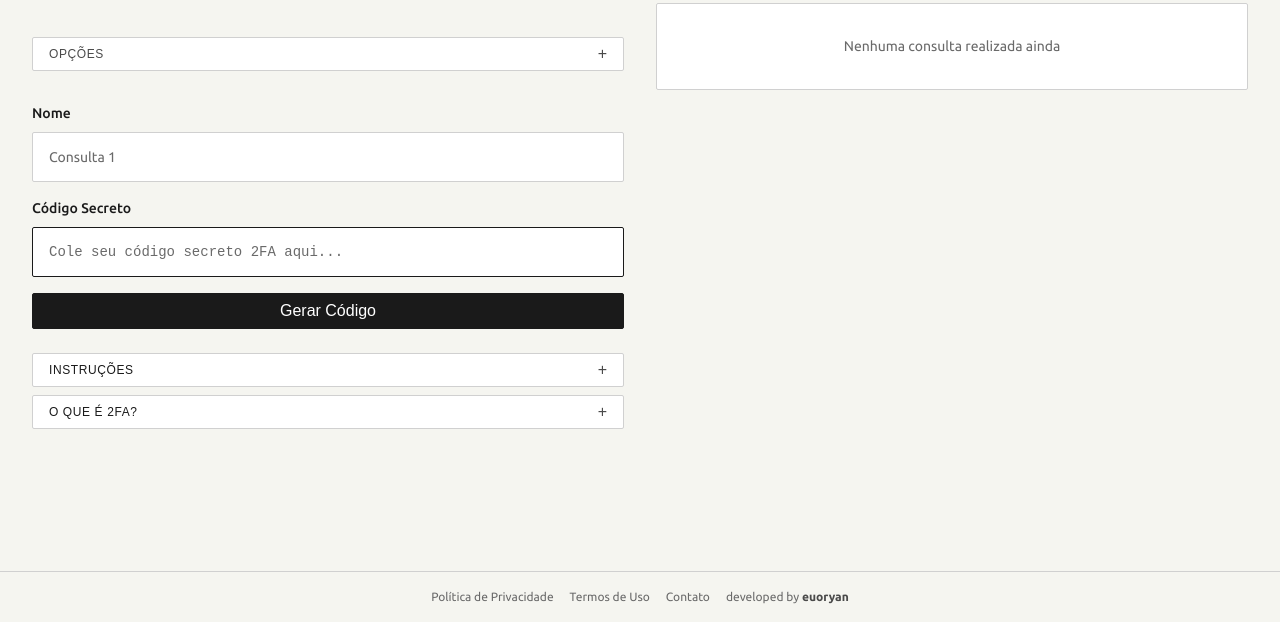
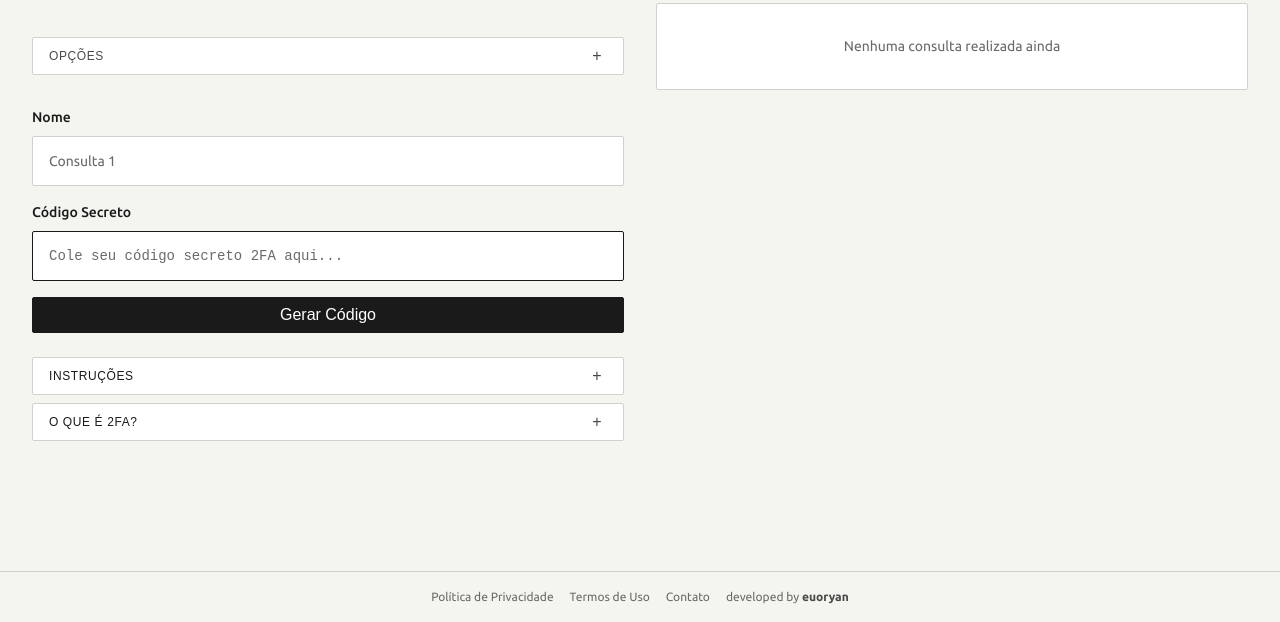
Before and after one commit to euoryan/2fa, a plain HTML site: page index.html in a window 1280 px wide. Shown: the part 178-800 px from the top of the page. Drawn offline with Linux system fonts and the light colour scheme.

Commit message:
fix: corrigir dropdown ui/ux

```diff
--- a/assets/css/style.css
+++ b/assets/css/style.css
@@ -413,6 +413,7 @@ body > main {
   cursor: pointer;
   transition: background-color var(--transition-fast);
   text-align: left;
+  gap: var(--spacing-sm);
 }
 
 .info-accordion-header:hover {
@@ -425,6 +426,10 @@ body > main {
   color: var(--text-primary);
   text-transform: uppercase;
   letter-spacing: 0.05em;
+  display: flex;
+  align-items: center;
+  line-height: 1.5;
+  flex: 1;
 }
 
 .info-accordion-icon {
@@ -433,6 +438,13 @@ body > main {
   color: var(--text-secondary);
   transition: transform 0.2s cubic-bezier(0.4, 0, 0.2, 1);
   line-height: 1;
+  display: flex;
+  align-items: center;
+  justify-content: center;
+  width: 1.25rem;
+  height: 1.25rem;
+  flex-shrink: 0;
+  min-width: 1.25rem;
 }
 
 .info-accordion.active .info-accordion-icon {
@@ -542,6 +554,7 @@ body > main {
   cursor: pointer;
   transition: background-color var(--transition-fast);
   text-align: left;
+  gap: var(--spacing-sm);
 }
 
 .options-accordion-header:hover {
@@ -554,6 +567,10 @@ body > main {
   color: var(--text-secondary);
   text-transform: uppercase;
   letter-spacing: 0.05em;
+  display: flex;
+  align-items: center;
+  line-height: 1.5;
+  flex: 1;
 }
 
 .options-accordion-icon {
@@ -562,6 +579,13 @@ body > main {
   color: var(--text-secondary);
   transition: transform 0.2s cubic-bezier(0.4, 0, 0.2, 1);
   line-height: 1;
+  display: flex;
+  align-items: center;
+  justify-content: center;
+  width: 1.25rem;
+  height: 1.25rem;
+  flex-shrink: 0;
+  min-width: 1.25rem;
 }
 
 .options-accordion.active .options-accordion-icon {
```
